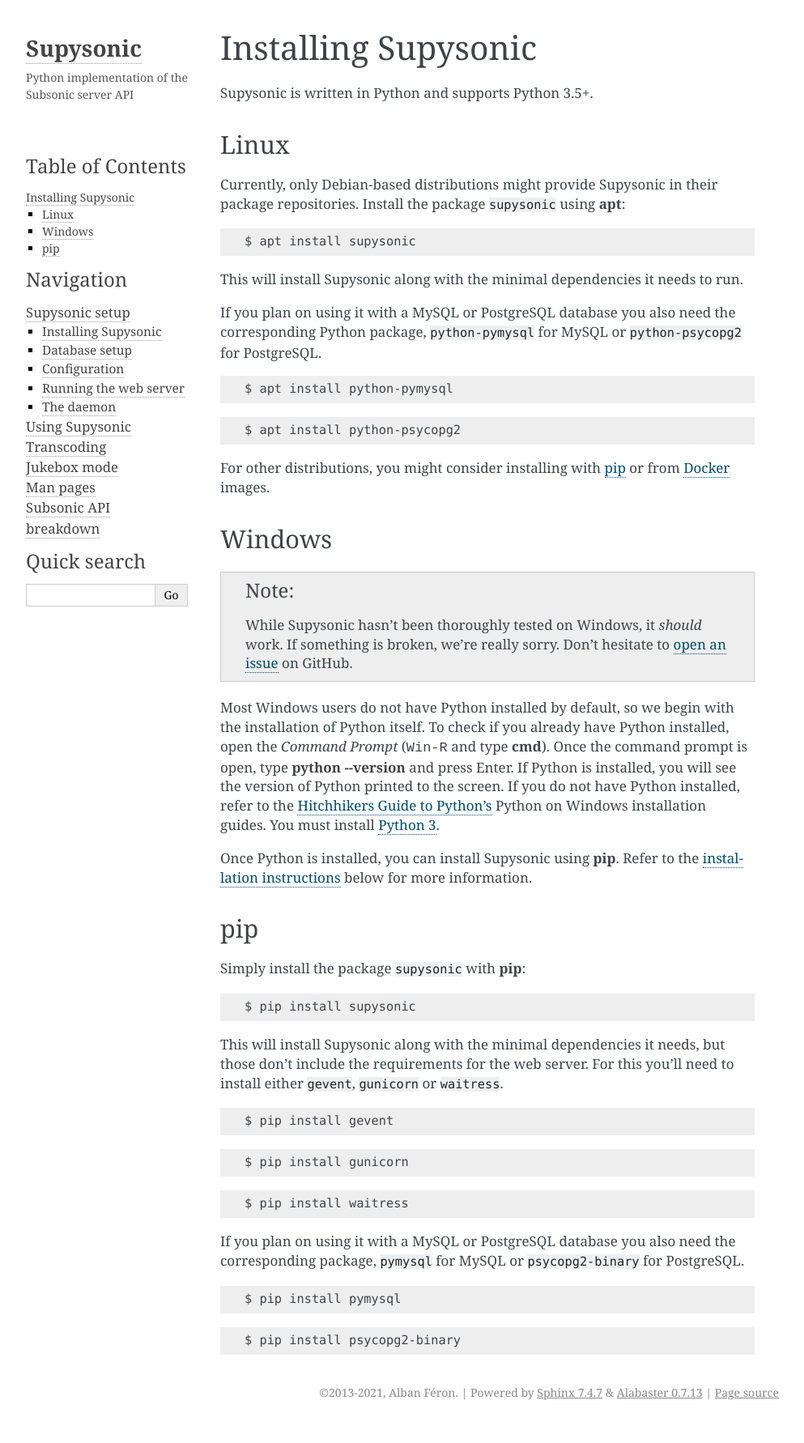
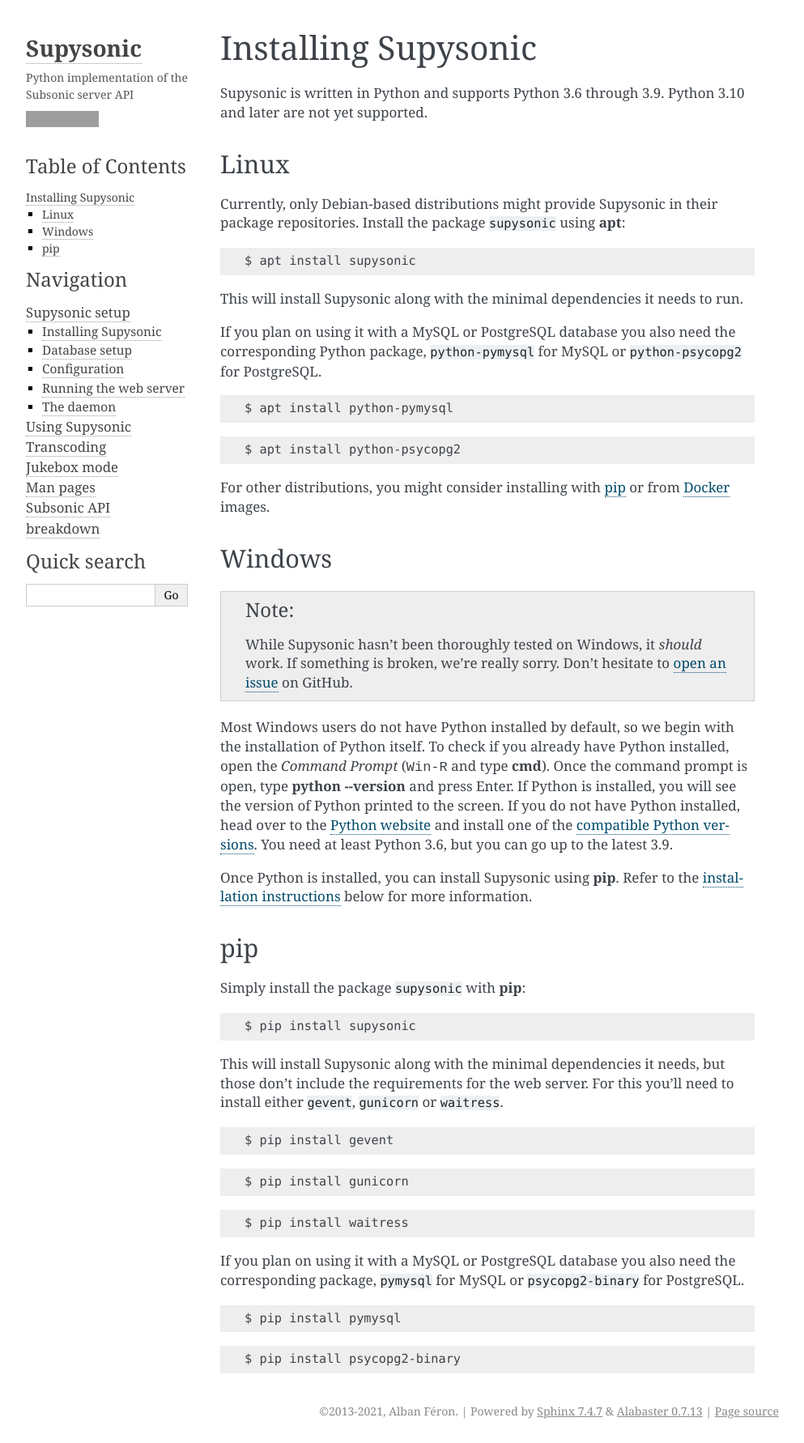
Before and after one commit to spl0k/supysonic, a Sphinx documentation site: the page built from docs/setup/install.rst, in a window 1280 px wide. Shown: the whole page at 81% size, without its empty margins (148-1141 px from the left). Built offline with Sphinx 7.4.7, drawn with Linux system fonts in a browser that asks for light colours; before the commit the page ends 1759 px from its top, so only the background shows below that; grey boxes are pictures that could not be loaded.

Commit message:
Drop Python 3.5

```diff
--- a/docs/setup/install.rst
+++ b/docs/setup/install.rst
@@ -1,7 +1,8 @@
 Installing Supysonic
 ====================
 
-Supysonic is written in Python and supports Python 3.5+.
+Supysonic is written in Python and supports Python 3.6 through 3.9. Python 3.10
+and later are not yet supported.
 
 Linux
 -----
@@ -44,15 +45,16 @@ the installation of Python itself.  To check if you already have Python
 installed, open the *Command Prompt* (:kbd:`Win-R` and type :command:`cmd`).
 Once the command prompt is open, type :command:`python --version` and press
 Enter.  If Python is installed, you will see the version of Python printed to
-the screen.  If you do not have Python installed, refer to the `Hitchhikers
-Guide to Python's`__ Python on Windows installation guides. You must install
-`Python 3`__.
+the screen.  If you do not have Python installed, head over to the `Python
+website`__ and install one of the `compatible Python versions`__. You need at
+least Python 3.6, but you can go up to the latest 3.9.
 
 Once Python is installed, you can install Supysonic using :command:`pip`. Refer
 to the `installation instructions <pip_>`_ below for more information.
 
-__ https://docs.python-guide.org/
-__ https://docs.python-guide.org/starting/install3/win/
+__ https://www.python.org/
+__ https://www.python.org/downloads/windows/
+
 
 .. _pip:
 
--- a/setup.cfg
+++ b/setup.cfg
@@ -41,7 +41,6 @@ classifiers =
     Intended Audience :: System Administrators
     License :: OSI Approved :: GNU Affero General Public License v3
     Programming Language :: Python :: 3
-    Programming Language :: Python :: 3.5
     Programming Language :: Python :: 3.6
     Programming Language :: Python :: 3.7
     Programming Language :: Python :: 3.8
@@ -49,7 +48,7 @@ classifiers =
     Topic :: Multimedia :: Sound/Audio
 
 [options]
-python_requires = >=3.5,<3.10
+python_requires = >=3.6,<3.10
 install_requires =
     click
     flask >=0.11
```
Also changed, not shown: README.md (+1 -1 lines), 1 other file.
